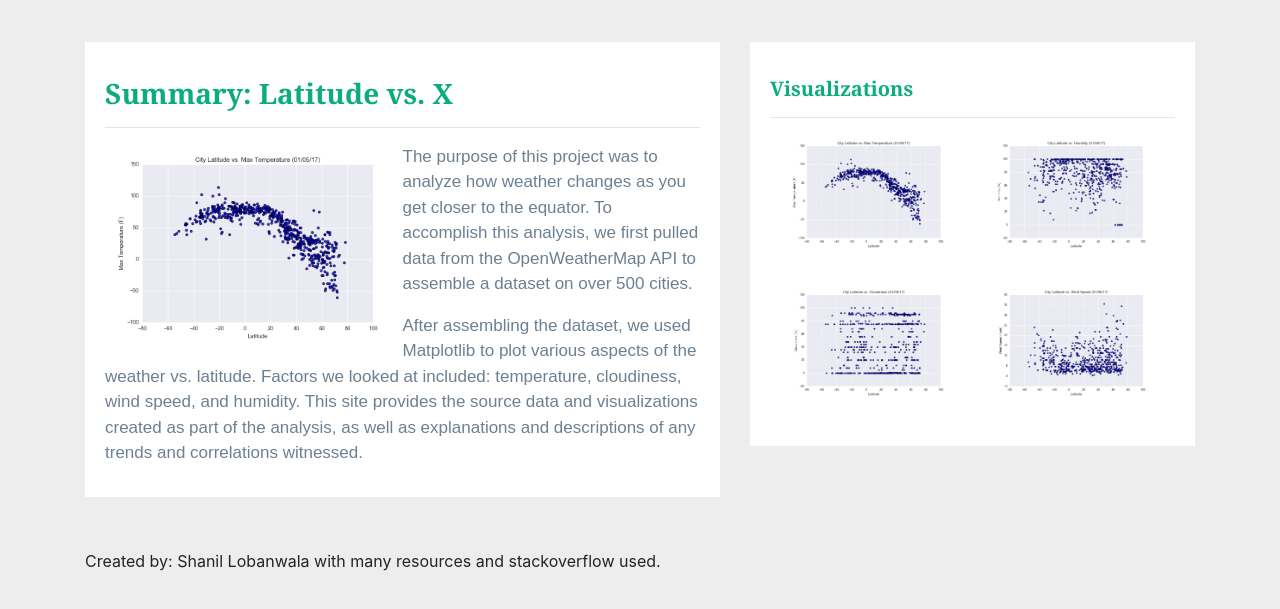
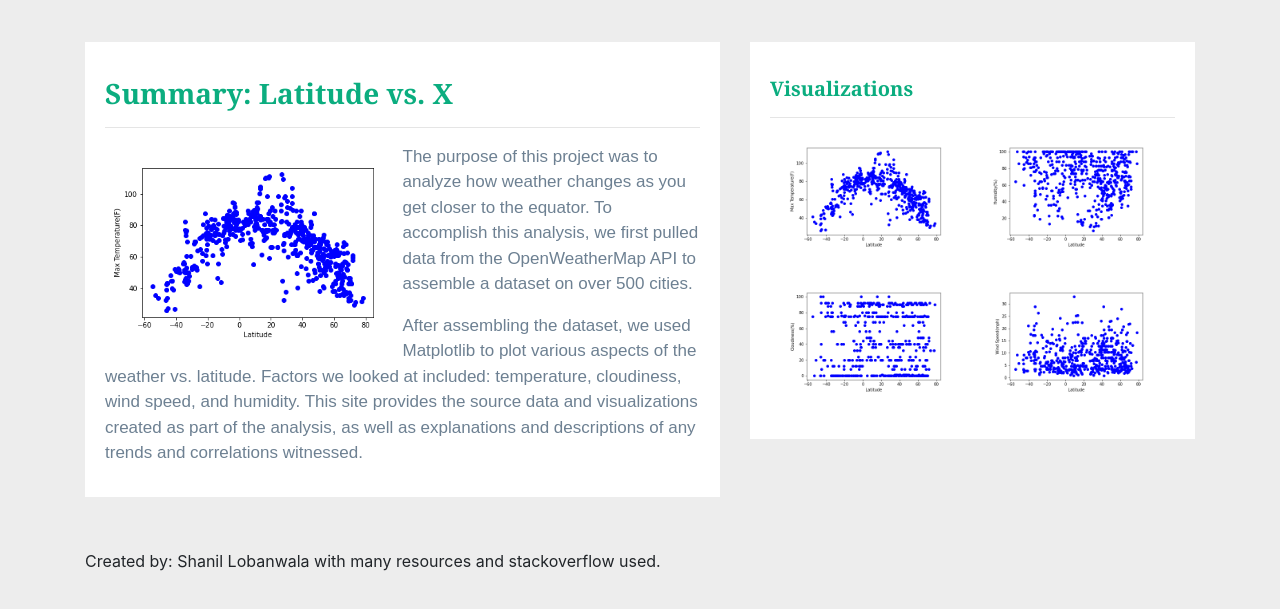
Before and after one commit to slobanwala1/Web-Design-Challenge, a plain HTML site: page index.html in a window 1280 px wide. Shown: the part 63-672 px from the top of the page. Drawn offline with nearby package versions, Linux system fonts and the light colour scheme.

Commit message:
fixed bugs

```diff
--- a/index.html
+++ b/index.html
@@ -64,7 +64,7 @@
           <div class="box">
             <h3 class="title">Summary: Latitude vs. X</h3>
             <hr>
-            <img src="Resources/assets/images/Fig1.png" class="vizualization rounded float-left" alt="Max Temperature Graph">
+            <img src="Resources/assets/images/MyFig1.png" class="vizualization rounded float-left" alt="Max Temperature Graph">
 
             <p>The purpose of this project was to analyze how weather changes as you get closer to the equator. To
              accomplish this analysis, we first pulled data from the OpenWeatherMap API to assemble a dataset on over
@@ -86,24 +86,24 @@
               <div class="row" style="padding-bottom: 30px;">
                 <div class="col-6">
                   <a href="max_temperature.html">
-                    <img class="panel" src="Resources/assets/images/Fig1.png" alt="Max Temperature Image">
+                    <img class="panel" src="Resources/assets/images/MyFig1.png" alt="Max Temperature Image">
                   </a>
                 </div>
               <div class="col-6">
                 <a href="humidity.html">
-                  <img class="panel" src="Resources/assets/images/Fig2.png" alt="Humidity Graph">
+                  <img class="panel" src="Resources/assets/images/MyFig2.png" alt="Humidity Graph">
                 </a>
               </div>
             </div>
             <div class="row" style="padding-bottom: 30px;">
               <div class="col-6">
                 <a href="cloudiness.html">
-                  <img class="panel" src="Resources/assets/images/Fig3.png" alt="Cloudiness Graph">
+                  <img class="panel" src="Resources/assets/images/MyFig3.png" alt="Cloudiness Graph">
                 </a>
               </div>
               <div class="col-6">
                 <a href="wind_speed.html">
-                  <img class="panel" src="Resources/assets/images/Fig4.png" alt="Wind Speed Graph">
+                  <img class="panel" src="Resources/assets/images/MyFig4.png" alt="Wind Speed Graph">
                 </a>
               </div>
             </div>
```
Also changed, not shown: cloudiness.html (+5 -5 lines), humidity.html (+5 -5 lines), max_temperature.html (+5 -5 lines), wind_speed.html (+5 -5 lines).
